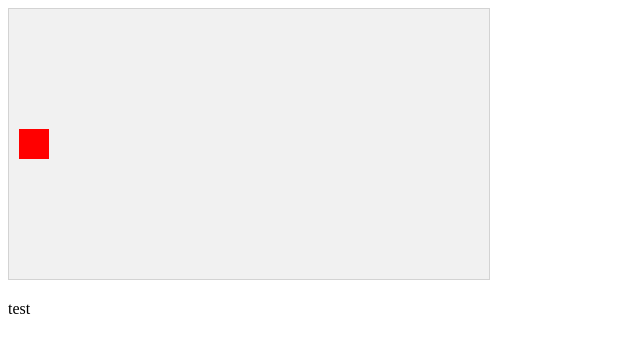
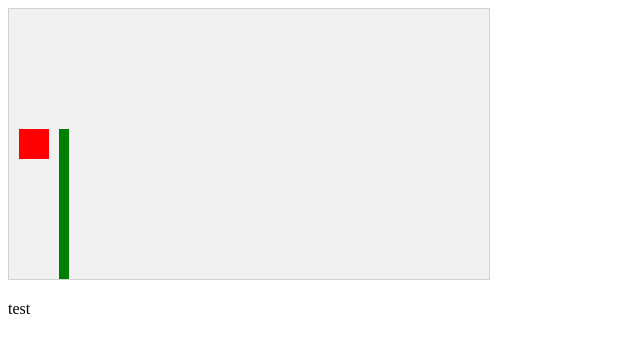
Before and after one commit to FearsomeMango73/it202, a plain HTML site: page projects/project3.html in a window 1280 px wide. Shown: the whole page, without its empty margins (0-640 px from the left). Drawn offline with Linux system fonts and the light colour scheme.

Commit message:
Lab 8 and other stuff, Pushing stuff to this is complicated :/

```diff
--- a/projects/project3.html
+++ b/projects/project3.html
@@ -18,41 +18,87 @@
 //var hHeight = ($(window).height() / 2);
 
 var myGamePiece;
-function startGame(){
-  createCanvas.start();
-  myGamePiece = new character(30, 30, "red", 10, 120);
+var myObstacle;
 
+function startGame() {
+
+    myGamePiece = new component(30, 30, "red", 10, 120);
+    myObstacle = new component(10, 200, "green", 300, 120);
+    myGameArea.start();
 }
 
-var createCanvas = {
-  canvas : document.createElement("canvas"),
+var myGameArea = {
+    canvas : document.createElement("canvas"),
     start : function() {
         this.canvas.width = 480;
         this.canvas.height = 270;
         this.context = this.canvas.getContext("2d");
         document.body.insertBefore(this.canvas, document.body.childNodes[0]);
         this.interval = setInterval(updateGameArea, 20);
+        window.addEventListener('keydown', function (e) {
+            myGameArea.key = e.keyCode;
+        })
+        window.addEventListener('keyup', function (e) {
+            myGameArea.key = false;
+        })
     },
-    clear : function() {
+    clear : function(){
         this.context.clearRect(0, 0, this.canvas.width, this.canvas.height);
+    },
+    stop : function() {
+        clearInterval(this.interval);
     }
 }
 
-function character(width, height, color, x, y) {
+function component(width, height, color, x, y) {
     this.width = width;
     this.height = height;
+    this.speedX = 0;
+    this.speedY = 0;
     this.x = x;
     this.y = y;
-    this.update = function(){
-        ctx = createCanvas.context;
+
+    this.update = function() {
+        var ctx = myGameArea.context;
         ctx.fillStyle = color;
         ctx.fillRect(this.x, this.y, this.width, this.height);
+    }
+    this.crashWith = function(otherobj) {
+        var myleft = this.x;
+        var myright = this.x + (this.width);
+        var mytop = this.y;
+        var mybottom = this.y + (this.height);
+        var otherleft = otherobj.x;
+        var otherright = otherobj.x + (otherobj.width);
+        var othertop = otherobj.y;
+        var otherbottom = otherobj.y + (otherobj.height);
+        var crash = true;
+        if ((mybottom < othertop) || (mytop > otherbottom) || (myright < otherleft) || (myleft > otherright)) {
+            crash = false;
+        }
+        return crash;
+    }
+    this.newPos = function() {
+        this.x += this.speedX;
+        this.y += this.speedY;
     }
 }
 
 function updateGameArea() {
-    createCanvas.clear();
-    myGamePiece.update();
+    if (myGamePiece.crashWith(myObstacle)) {
+        myGameArea.stop();
+    } else {
+        myGameArea.clear();
+        myObstacle.x += -1;
+        myObstacle.update();
+        if (myGameArea.key && myGameArea.key == 37) {myGamePiece.speedX = -1; }
+    if (myGameArea.key && myGameArea.key == 39) {myGamePiece.speedX = 1; }
+    if (myGameArea.key && myGameArea.key == 38) {myGamePiece.speedY = -1; }
+    if (myGameArea.key && myGameArea.key == 40) {myGamePiece.speedY = 1; }
+        myGamePiece.x += myGamePiece.speedX;
+        myGamePiece.y += myGamePiece.speedY;
+        myGamePiece.update();
+    }
 }
 
  </script>
```
